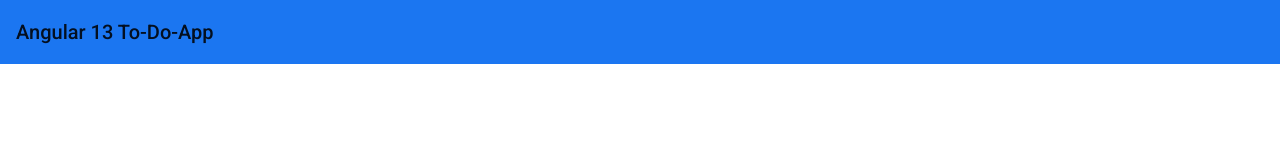
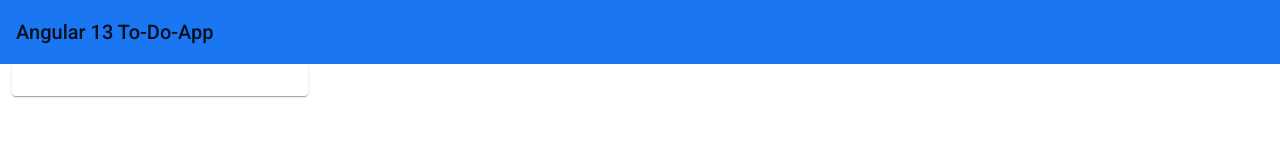
Before and after one commit to BouzidYoussef/TODOList, an Angular app in the folder TODOList/: page / in a window 1280 px wide. Shown: the top 160 px of the page. Built offline with nearby package versions, Linux system fonts and the light colour scheme.

Commit message:
card setup

```diff
--- a/TODOList/src/app/app-routing.module.ts
+++ b/TODOList/src/app/app-routing.module.ts
@@ -1,7 +1,10 @@
 import { NgModule } from '@angular/core';
 import { RouterModule, Routes } from '@angular/router';
+import { TodoComponent } from './todo/todo.component';
 
-const routes: Routes = [];
+const routes: Routes = [
+  {path:"", component:TodoComponent}
+];
 
 @NgModule({
   imports: [RouterModule.forRoot(routes)],
--- a/TODOList/src/app/app.component.html
+++ b/TODOList/src/app/app.component.html
@@ -1 +1,2 @@
 <app-navbar></app-navbar>
+<router-outlet></router-outlet>
--- a/TODOList/src/app/app.module.ts
+++ b/TODOList/src/app/app.module.ts
@@ -7,6 +7,7 @@ import { BrowserAnimationsModule } from '@angular/platform-browser/animations';
 import { NavbarComponent } from './navbar/navbar.component';
 import { TodoComponent } from './todo/todo.component';
 import {MatToolbarModule} from '@angular/material/toolbar';
+import {MatCardModule} from '@angular/material/card';
 
 @NgModule({
   declarations: [
@@ -18,7 +19,8 @@ import {MatToolbarModule} from '@angular/material/toolbar';
     BrowserModule,
     AppRoutingModule,
     BrowserAnimationsModule,
-    MatToolbarModule
+    MatToolbarModule,
+    MatCardModule
   ],
   providers: [],
   bootstrap: [AppComponent]
--- a/TODOList/src/app/todo/todo.component.html
+++ b/TODOList/src/app/todo/todo.component.html
@@ -1 +1,12 @@
-<p>todo works!</p>
+<div class="container-fluid">
+    <div class="row">
+      <div class="col-md-3">
+        <mat-card>
+
+        </mat-card>
+      </div>
+        <div class="col-md-9">
+
+        </div>
+    </div>
+</div>
```
